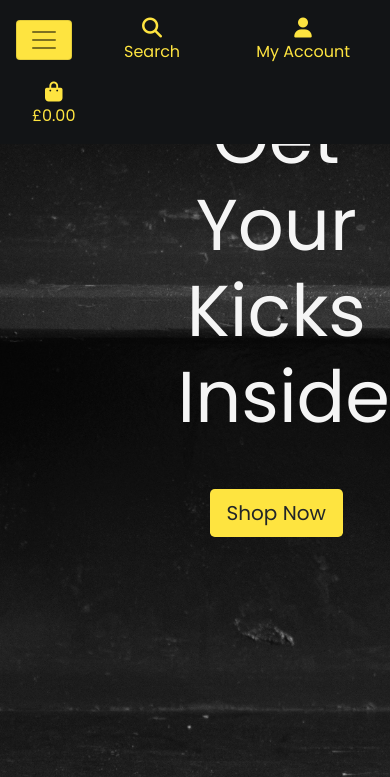
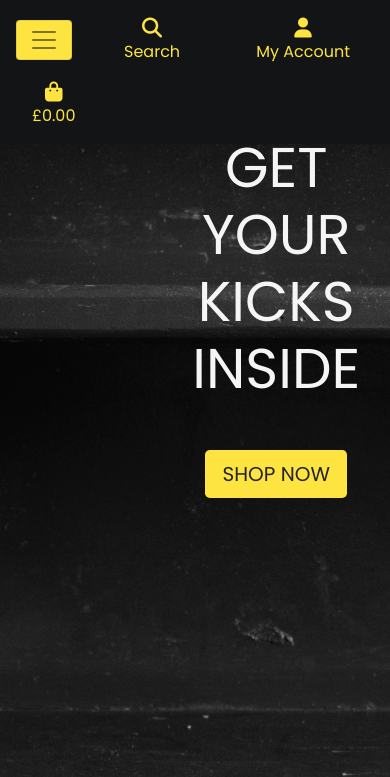
Before and after one commit to RaVeR76/The-Kicks-Fix, a Django app: page / in a window 390 px wide. Shown: the top 777 px of the page. Run offline with Django 3.2, Linux system fonts and the light colour scheme; some libraries are stand-ins or nearby versions.

Commit message:
Fine tune widths & CSS so there is unity between large & mobile screens

```diff
--- a/home/templates/home/index.html
+++ b/home/templates/home/index.html
@@ -13,9 +13,9 @@
     <div class="container h-100">
         <div class="row justify-content-end h-100">
             <div class="col-7 col-md-6 my-auto text-center">
-                <h1 class="display-3">Get Your Kicks Inside</h1>
+                <h1 class="text-uppercase display-4">Get Your Kicks Inside</h1>
                 <div class="my-5">
-                    <a href="" class="btn my-yellow-back btn-lg">Shop Now</a>
+                    <a href="" class="btn my-yellow-back btn-lg text-uppercase">Shop Now</a>
                 </div>
             </div>
         </div>
--- a/static/css/base.css
+++ b/static/css/base.css
@@ -53,6 +53,11 @@ body {
     color: #E63746;
 }
 
+.navbar-toggler {
+    background-color: #FEE440;
+  }
+
+
 /*
 .dropdown-item:focus, .dropdown-item:hover {
     color: #16181b;
@@ -65,10 +70,6 @@ body {
     background-color: #00BFFF;
     transition: background-color .4s ease-in-out;
 }*/
-
-.navbar-toggler {
-    background-color: #FEE440;
-  }
 
 
 
--- a/templates/base.html
+++ b/templates/base.html
@@ -40,7 +40,7 @@
         <div id="mainnav" class="row my-black-back pt-lg-2 d-none d-lg-flex">
             <div class="col-12 col-lg-4 my-auto py-1 py-lg-0">
                 <form method="GET" action="">
-                    <div class="input-group w-50">
+                    <div class="input-group w-75">
                         <input class="form-control border rounded-0" type="text" name="q" placeholder="Search For Your Kicks">
                         <div class="input-group-append">
                           <button class="form-control btn border rounded-0" type="submit">
@@ -55,7 +55,7 @@
 
             <div class="col-12 col-lg-4 my-auto py-1 py-lg-0 text-center text-lg-center">
                 <a href="{% url 'home' %}" class="nav-link">
-                    <h2 class="my-logo my-yellow-text my-0">The <strong>Kicks</strong> Fix</h2>    <!-- Will substitute logo image once I have it designed -->
+                    <h2 class="text-uppercase my-yellow-text my-0">The <strong>Kicks</strong> Fix</h2>    <!-- Will substitute logo image once I have it designed -->
                 </a>
             </div>
 
--- a/templates/includes/small-nav.html
+++ b/templates/includes/small-nav.html
@@ -7,10 +7,10 @@
     </a>
     <div class="dropdown-menu border-0 w-100 p-3 rounded-0 my-0" aria-labelledby="mob-search">
         <form class="form" method="GET" action="">
-            <div class="input-group w-50">
+            <div class="input-group">
                 <input class="form-control border rounded-0" type="text" name="q" placeholder="Search For Your Kicks">
                 <div class="input-group-append">
-                  <button class="form-control btn border rounded-0" type="submit">
+                  <button class="form-control btn border rounded-0 my-black-back" type="submit">
                       <span class="icon">
                           <i class="fas fa-search my-yellow-text"></i>
                       </span>
```
